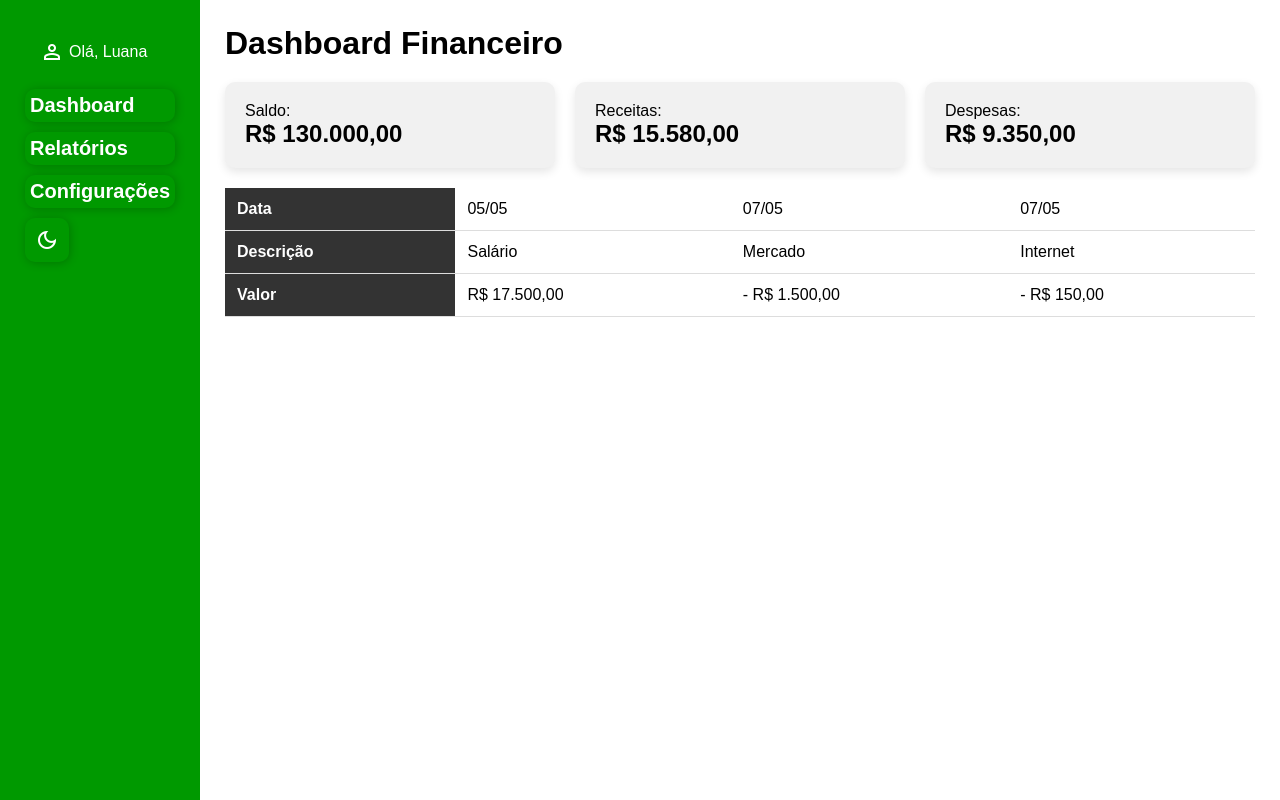
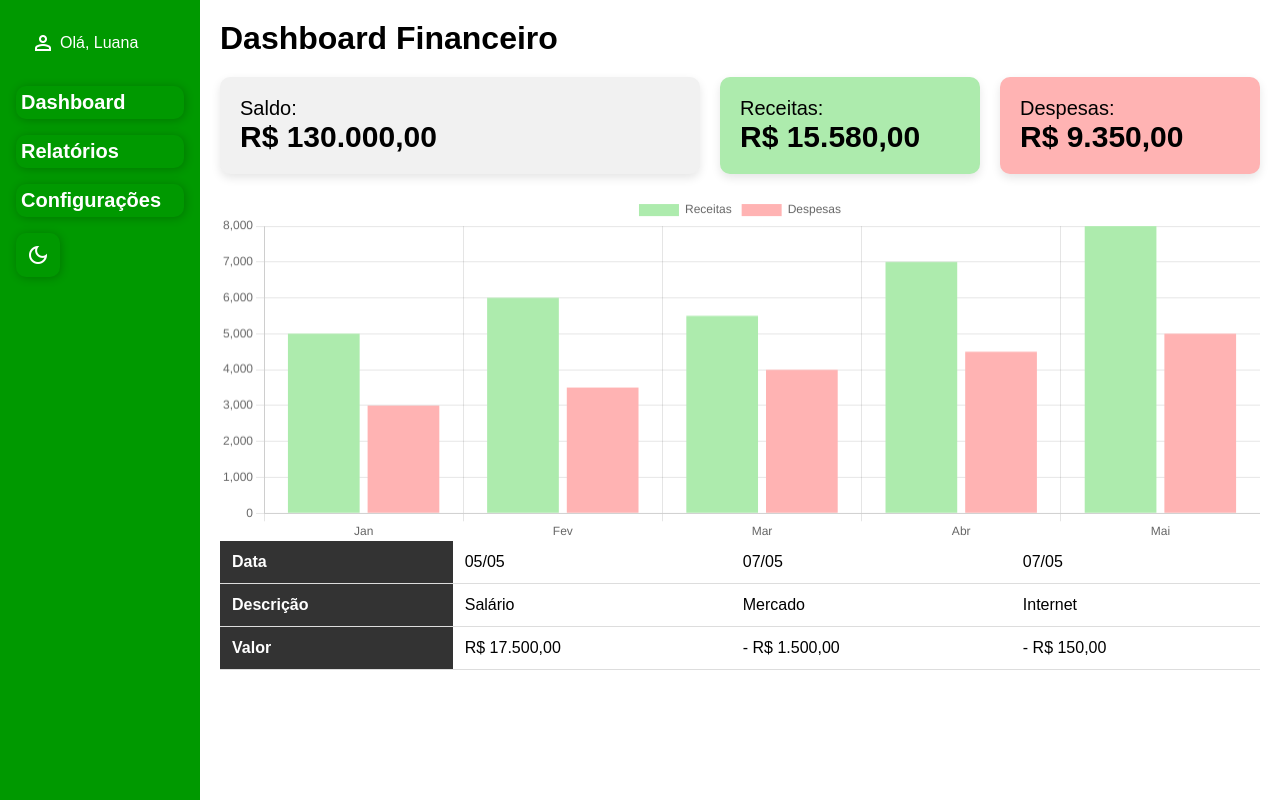
Before and after one commit to Luanalsmartins/fake-dashboard, a plain HTML site: page dashboard.html in a window 1280 px wide. Drawn offline with nearby package versions, Linux system fonts and the light colour scheme.

Commit message:
projeto fase final

```diff
--- a/css/media-query.css
+++ b/css/media-query.css
@@ -1,7 +1,30 @@
 @charset "UTF-8";
 
-@media (max-width: 900px) {
-    body {
-
+@media (max-width: 1200px) {
+    .saldo {
+        flex: 1 1 100%;
     }
 }
+
+@media (max-width: 768px) {
+    body {
+        flex-direction: column;
+    }
+
+    aside {
+        width: 100%;
+        height: auto;
+    }
+
+    .card {
+        font-size: 15px;
+    }
+
+    .cards {
+        flex-direction: column;
+    }
+
+    h2 {
+        font-size: 20px;
+    }
+}
--- a/css/style.css
+++ b/css/style.css
@@ -5,6 +5,7 @@
     padding: 0;
     box-sizing: border-box;
     font-family: Arial, Helvetica, sans-serif;
+    transition: background .2s, color .2s;
 }
 
 body {
@@ -31,6 +32,15 @@ input {
     font-weight: 600;
 }
 
+button {
+    transition: .2s;
+    cursor: pointer;
+}
+
+button:hover {
+    transform: scale(1.05)
+}
+
 .btn-entrar {
     padding: 10px;
 }
@@ -41,10 +51,10 @@ aside {
     background: #009900;
     color: white;
     font-weight: 600;
-    padding: 25px;
+    padding: 16px;
     display: flex;
     flex-direction: column;
-    gap: 10px;
+    gap: 16px;
     transition: transform 0.3s ease;
 }
 
@@ -78,27 +88,52 @@ aside {
 
 main {
     flex: 1;
-    padding: 25px;
+    padding: 20px;
+    min-width: 0;
 }
 
 .cards {
     display: flex;
     gap: 20px;
     margin: 20px 0;
+    flex-wrap: wrap;
 }
 
 .card {
     flex: 1;
+    font-size: 20px;
     padding: 20px;
     background: #f1f1f1;
     border-radius: 10px;
     box-shadow: 0 4px 10px rgba(0,0,0,0.1);
+    transition: transform .2s ease, box-shadow .2s ease;
+}
+
+.card:hover {
+    transform: translateY(-5px);
+    box-shadow: 0 8px 20px rgba(0, 0, 0, 0.15);
+}
+
+h2 {
+    font-size: 30px;
+}
+
+.saldo {
+    flex: 2;
+}
+
+.receitas {
+    background: #adebad;
+}
+
+.despesas {
+    background: #ffb3b3;
 }
 
 table {
     width: 100%;
     border-collapse: collapse;
-    margin-top: 20px;
+    overflow-x: auto;
 }
 
 th, td {
@@ -112,6 +147,10 @@ th {
     color: white;
 }
 
+tr {
+    transition: background .2s;
+}
+
 tr:hover {
     background: #f5f5f5;
 }
@@ -119,7 +158,6 @@ tr:hover {
 body.dark {
     background: #3a3a3a;
     color: white;
-    transition: .2s;
 }
 
 body.dark aside {
--- a/dashboard.html
+++ b/dashboard.html
@@ -23,6 +23,7 @@
             <div class="card receitas"><p>Receitas: <h2>R$ 15.580,00</h2></p></div>
             <div class="card despesas"><p>Despesas: <h2>R$ 9.350,00</h2></p></div>
         </section>
+        <canvas id="grafico" height="100"></canvas>
         <section class="tabela">
             <table>
                 <tr>
@@ -47,6 +48,7 @@
         </section>
     </main>
 
+    <script src="https://cdn.jsdelivr.net/npm/chart.js"></script>
     <script src="js/script.js"></script>
 </body>
 </html>
--- a/js/script.js
+++ b/js/script.js
@@ -1,5 +1,6 @@
 const entrar = document.querySelector('.btn-entrar')
 const toggle = document.getElementById('toggle-theme')
+const ctx = document.getElementById('grafico')
 
 if (entrar) {
     entrar.addEventListener('click', function(event) {
@@ -9,9 +10,37 @@ if (entrar) {
     })
 }
 
-
 if(toggle) {
     toggle.addEventListener('click', () => {
         document.body.classList.toggle('dark')
     })
 }
+
+if (ctx) {
+    new Chart(ctx, {
+        type: 'bar',
+        data: {
+            labels: ['Jan', 'Fev', 'Mar', 'Abr', 'Mai'],
+            datasets: [
+                {
+                    label: 'Receitas',
+                    data: [5000, 6000, 5500, 7000, 8000],
+                    backgroundColor: '#adebad'
+                },
+                {
+                    label: 'Despesas',
+                    data: [3000, 3500, 4000, 4500, 5000],
+                    backgroundColor: '#ffb3b3'
+                }
+            ]
+        },
+        options: {
+            responsive: true,
+            plugins: {
+                legend: {
+                    position: 'top'
+                }
+            }
+        }
+    })
+}
```
